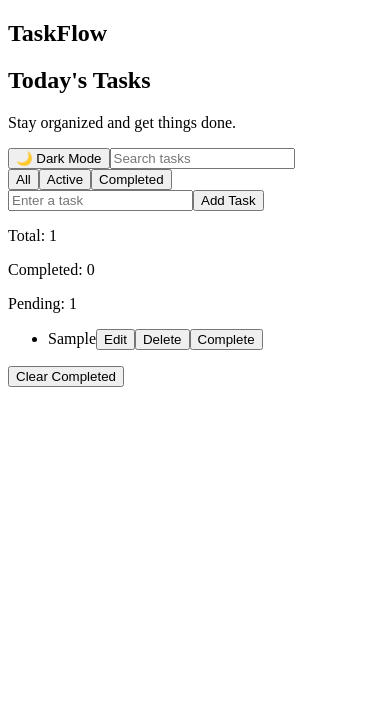
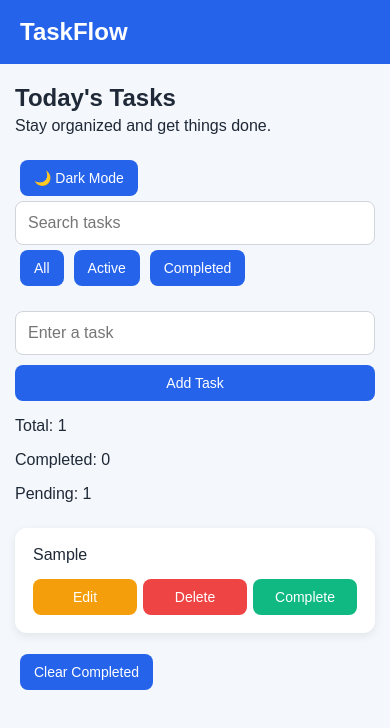
Before and after one commit to Devika-Subhash/TaskFlow, a React (Vite) app in the folder TaskFlow/: page / in a window 390 px wide. Both pictures are taken after typing "Sample" into the empty fields and a click on the button "Add Task". Shown: the top 728 px of the page. Built offline with nearby package versions, Linux system fonts and the light colour scheme.

Commit message:
Improve TaskFlow task card UI

```diff
--- a/TaskFlow/src/components/TaskItem.jsx
+++ b/TaskFlow/src/components/TaskItem.jsx
@@ -6,28 +6,31 @@ function TaskItem({
   toggleComplete,
 }) {
   return (
-    <li>
-      <span
-        style={{
-          textDecoration: item.completed
-            ? "line-through"
-            : "none",
-        }}
+    <li className={item.completed ? "task completed" : "task"}>
+      <span className="task-text">{item.text}</span>
+
+      <div className="task-actions">
+        <button
+          className="edit-btn"
+          onClick={() => editTask(index)}
         >
-        {item.text}
-      </span>
-
-      <button onClick={() => editTask(index)}>
           Edit
         </button>
 
-      <button onClick={() => deleteTask(index)}>
+        <button
+          className="delete-btn"
+          onClick={() => deleteTask(index)}
+        >
           Delete
         </button>
 
-      <button onClick={() => toggleComplete(index)}>
+        <button
+          className="complete-btn"
+          onClick={() => toggleComplete(index)}
+        >
           {item.completed ? "Undo" : "Complete"}
         </button>
+      </div>
     </li>
   );
 }
--- a/TaskFlow/src/index.css
+++ b/TaskFlow/src/index.css
@@ -1,29 +1,188 @@
+* {
+  box-sizing: border-box;
+}
+
+body {
+  margin: 0;
+  font-family: Arial, Helvetica, sans-serif;
+  background: #f4f7fb;
+  color: #1f2937;
+}
+
+/* Navbar */
+
+nav {
+  background: #2563eb;
+  color: white;
+  padding: 20px 40px;
+}
+
+nav h1 {
+  margin: 0;
+  font-size: 28px;
+}
+
+/* Main App */
+
+#root > div {
+  min-height: 100vh;
+}
+
 .app {
   min-height: 100vh;
   transition: 0.3s;
 }
 
-.app.dark {
-  background: #111827;
-  color: #f9fafb;
-  min-height: 100vh;
+.app main {
+  max-width: 800px;
+  margin: 40px auto;
+  padding: 0 20px;
 }
 
-.app.dark input {
-  background: #1f2937;
-  color: white;
-  border-color: #4b5563;
+/* Page Header */
+
+.page-header {
+  margin-bottom: 20px;
 }
 
-.app.dark li {
-  background: #1f2937;
-  color: white;
+.page-header h2 {
+  margin-bottom: 5px;
 }
 
-.app.dark p {
-  background: #1f2937;
+.page-header p {
+  margin: 0;
+  background: none;
+  padding: 0;
+}
+
+/* Inputs */
+
+input {
+  padding: 12px;
+  border: 1px solid #d1d5db;
+  border-radius: 8px;
+  font-size: 16px;
+  outline: none;
+}
+
+input:focus {
+  border-color: #2563eb;
+}
+
+/* Buttons */
+
+button {
+  padding: 10px 14px;
+  margin: 5px;
+  border: none;
+  border-radius: 8px;
+  cursor: pointer;
+  background: #2563eb;
   color: white;
+  font-size: 14px;
+  transition: 0.2s;
 }
+
+button:hover {
+  opacity: 0.9;
+  transform: translateY(-1px);
+}
+
+/* Task Form */
+
+.task-form {
+  display: flex;
+  gap: 10px;
+  margin-top: 20px;
+}
+
+.task-form input {
+  flex: 1;
+}
+
+.task-form button {
+  margin: 0;
+}
+
+/* Task List */
+
+ul {
+  list-style: none;
+  padding: 0;
+  margin-top: 25px;
+}
+
+/* Task Card */
+
+.task {
+  display: flex;
+  align-items: center;
+  justify-content: space-between;
+  gap: 15px;
+  background: white;
+  padding: 18px;
+  margin-bottom: 12px;
+  border-radius: 12px;
+  box-shadow: 0 3px 10px rgba(0, 0, 0, 0.08);
+  transition: transform 0.2s, box-shadow 0.2s;
+}
+
+.task:hover {
+  transform: translateY(-2px);
+  box-shadow: 0 5px 15px rgba(0, 0, 0, 0.12);
+}
+
+.task-text {
+  flex: 1;
+  font-size: 16px;
+  word-break: break-word;
+}
+
+.task.completed .task-text {
+  text-decoration: line-through;
+  opacity: 0.55;
+}
+
+/* Task Buttons */
+
+.task-actions {
+  display: flex;
+  gap: 6px;
+}
+
+.task-actions button {
+  margin: 0;
+}
+
+.edit-btn {
+  background: #f59e0b;
+}
+
+.delete-btn {
+  background: #ef4444;
+}
+
+.complete-btn {
+  background: #10b981;
+}
+
+/* Statistics */
+
+.stats {
+  display: flex;
+  gap: 10px;
+  margin-top: 20px;
+}
+
+.stats p {
+  display: inline-block;
+  background: white;
+  padding: 10px 15px;
+  margin: 0;
+  border-radius: 8px;
+}
+
+/* Empty State */
 
 .empty-state {
   text-align: center;
@@ -43,7 +202,94 @@
   margin: 0;
 }
 
+/* Dark Mode */
+
+.app.dark {
+  background: #111827;
+  color: #f9fafb;
+  min-height: 100vh;
+}
+
+.app.dark input {
+  background: #1f2937;
+  color: white;
+  border-color: #4b5563;
+}
+
+.app.dark input::placeholder {
+  color: #9ca3af;
+}
+
+.app.dark .task {
+  background: #1f2937;
+}
+
+.app.dark .task-text {
+  color: #f9fafb;
+}
+
+.app.dark .stats p {
+  background: #1f2937;
+  color: white;
+}
+
 .app.dark .empty-state {
   background: #1f2937;
   color: white;
 }
+
+/* Mobile */
+
+@media (max-width: 600px) {
+  nav {
+    padding: 18px 20px;
+  }
+
+  nav h1 {
+    font-size: 24px;
+  }
+
+  .app main {
+    margin: 20px auto;
+    padding: 0 15px;
+  }
+
+  .task-form {
+    flex-direction: column;
+  }
+
+  .task-form input {
+    width: 100%;
+  }
+
+  .task-form button {
+    width: 100%;
+  }
+
+  .task {
+    flex-direction: column;
+    align-items: stretch;
+  }
+
+  .task-actions {
+    width: 100%;
+    flex-wrap: wrap;
+  }
+
+  .task-actions button {
+    flex: 1;
+  }
+
+  .stats {
+    flex-wrap: wrap;
+  }
+
+  .stats p {
+    flex: 1;
+    text-align: center;
+  }
+
+  input {
+    width: 100%;
+  }
+}
```
Lines whose indentation alone changed are shown as unchanged.
